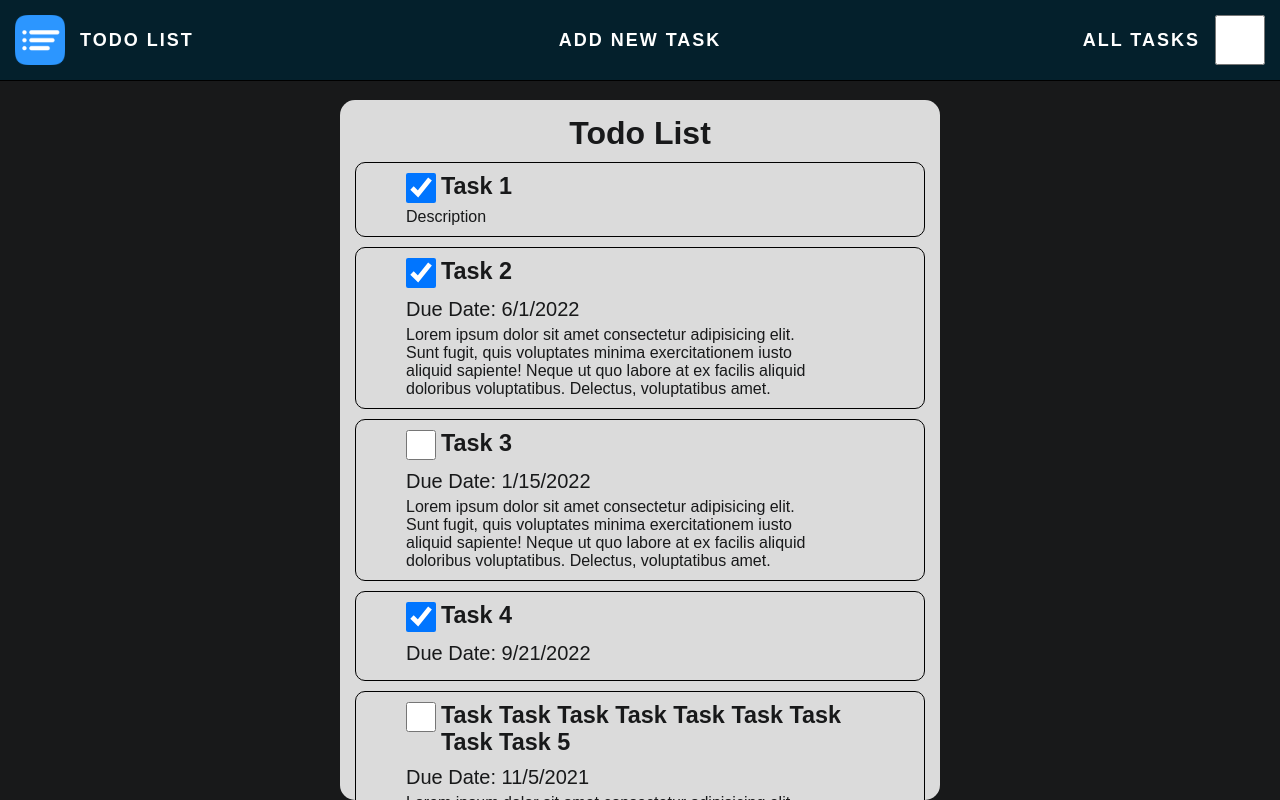
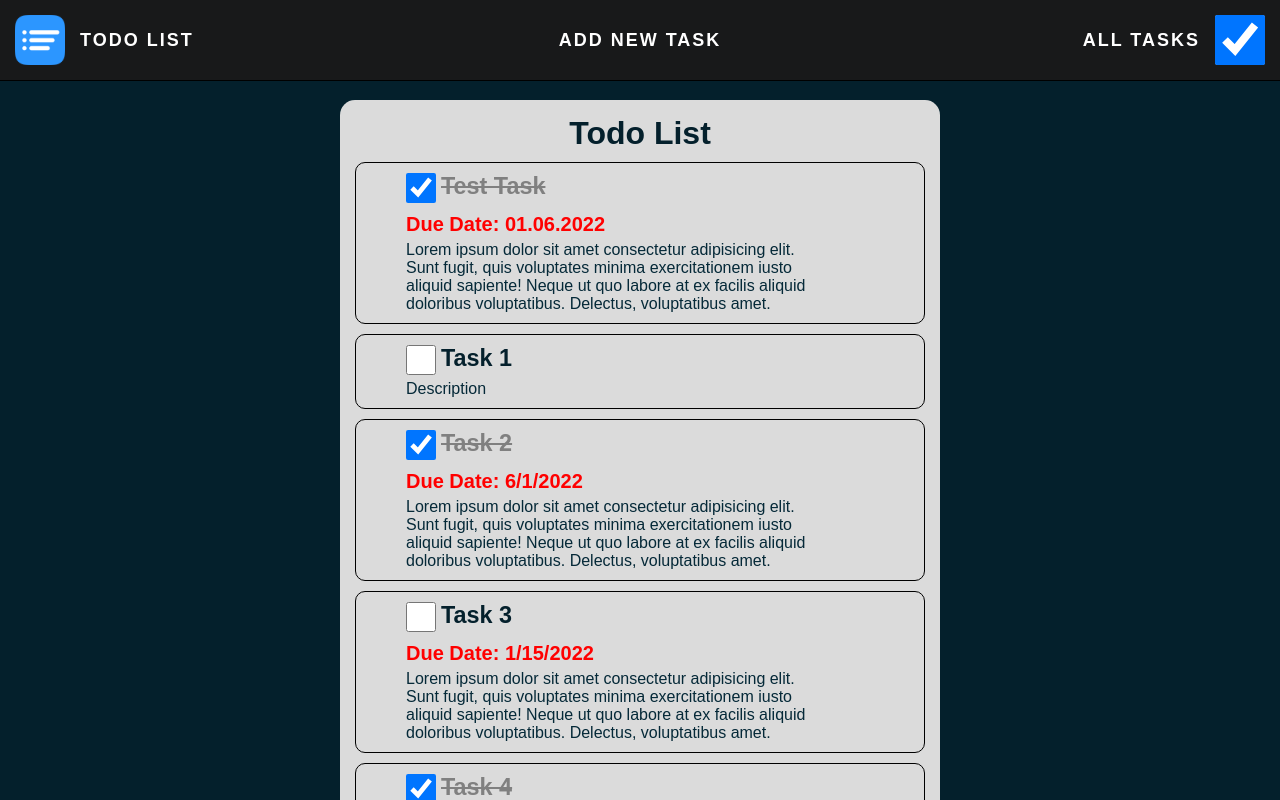
Before and after one commit to VladyslavYermolenko/Displaying-a-list-of-tasks, a plain HTML site: page index.html in a window 1280 px wide. Both pictures are taken after a click on the checkbox 421 px from the left and 188 px from the top of the page. Shown: the top 800 px of the page. Drawn offline with Linux system fonts and the light colour scheme.

Commit message:
Implemented styles for completed and overdue tasks. Improved styles. Code optimization.

```diff
--- a/assets/css/navigation.css
+++ b/assets/css/navigation.css
@@ -3,7 +3,7 @@ nav {
 	width: 100%;
 	top: 0;
 	left: 0;
-	background: #04202C;
+	background: #18191a;
 	border-bottom: 1px solid black;
 	z-index: 1;
 }
--- a/assets/css/style.css
+++ b/assets/css/style.css
@@ -17,12 +17,13 @@ h1 {
 }
 
 #container {
+	display: inline-block;
+	margin-bottom: 20px;
 	text-align: center;
 	width: 600px;
-	height: 700px;
+	height: 102.5%;
 	border-radius: 15px;
 	padding: 15px;
-	overflow-y: scroll;
 }
 
 #newItem {
@@ -76,6 +77,7 @@ h1 {
 }
 #tasks-list li .due-date {
 	display: block;
+	font-weight: 600;
 	margin: 5px 0 5px 0;
 }
 
@@ -83,6 +85,16 @@ h1 {
 	display: block;
 	max-width: 90%;
 	font-size: 18px;
+	font-size: 16px;
 	text-decoration: none;
-	font-size: 16px;
+	color: #052938;
 }
+
+#tasks-list li .isDone {
+	color: grey;
+	text-decoration: line-through;
+}
+
+#tasks-list li .overdueDate {
+	color: red;
+}
--- a/assets/css/themeMode.css
+++ b/assets/css/themeMode.css
@@ -1,17 +1,8 @@
-.background-light {
-    background: #f5f6f7;
-}
-
 .background-dark {
-    background: #18191a;
-}
-
-.container-light {
-    background: #18191a;
-    color: #f5f6f7;
+    background: #04202C;
 }
 
 .container-dark {
     background: #dbdbdb;
-    color: #18191a;
+    color: #04202C;
 }
--- a/assets/js/script.js
+++ b/assets/js/script.js
@@ -49,47 +49,62 @@ function checkedOrNot(isDone) {
   return "";
 }
 
+function checkboxIsChecked(element) {
+  document
+    .getElementById(`task-${element.id}`)
+    .classList.toggle("isDone", element.checked);
+}
+
+function addToHTML(tasks_list, id, name, description, done, dueDate) {
+  let temp = "";
+  temp += `<li><span><input type="checkbox" id="${+id}" onclick="checkboxIsChecked(this)"  class="checkbox_tasks-list" ${checkedOrNot(done)} /><h3 `;
+  if (done) temp += `class="isDone" `;
+  temp += `id="task-${id}">${name}</h3></span>`;
+  if (dueDate) {
+    temp += `<p class="due-date`;
+    if (new Date(dueDate).getTime() <= new Date().getTime()) temp += ` overdueDate`;
+    temp += `">Due Date: ${new Date(dueDate).toLocaleDateString()}</p>`;
+  }
+  if (description) {
+    temp += `<p class="description">${description}</p>`;
+  }
+  temp += `</li>`;
+  tasks_list.innerHTML += temp;
+}
+
 function addNewTask() {
   const tasks_list = document.getElementById("tasks-list");
-  const textBox_name = document.getElementById('pop-up_name');
-  const textBox_description = document.getElementById('pop-up_description');
-  const date_dueDate = document.getElementById('pop-up_due-date');
+  const id = primaryKey();
+  const textBox_name = document.getElementById("pop-up_name");
+  const textBox_description = document.getElementById("pop-up_description");
+  const date_dueDate = document.getElementById("pop-up_due-date");
 
-  if (date_dueDate.value) {
-    tasks_list.innerHTML += `<li>
-  <span>
-      <input type="checkbox" />
-      <h3>${textBox_name.value}</h3>
-  </span>
-  <p class="due-date">Due Date: ${new Date(date_dueDate.value).toLocaleDateString()}</p>
-  <p class="description">${textBox_description.value}</p>
-</li>
-`;
-  } else {
-    tasks_list.innerHTML += `<li>
-  <span>
-      <input type="checkbox" />
-      <h3>${textBox_name.value}</h3>
-  </span>
-  <p class="description">${textBox_description.value}</p>
-</li>
-`;
-  }
+  addToHTML(
+    tasks_list,
+    id,
+    textBox_name.value,
+    textBox_description.value,
+    false,
+    date_dueDate.value
+  );
+
   tasks.push({
-    id: primaryKey,
+    id: id,
     name: textBox_name.value,
     description: textBox_description.value,
     done: false,
-    due_date: date_dueDate.value
+    due_date: date_dueDate.value,
   });
 }
 
-const button_addNewTask = document.getElementById('pop-up_add-new-task');
-button_addNewTask.addEventListener('click', function clickNewTaskButton(event) {
+const button_addNewTask = document.getElementById("pop-up_add-new-task");
+button_addNewTask.addEventListener("click", function clickNewTaskButton(event) {
   event.preventDefault();
-  const textBox_name = document.getElementById('pop-up_name');
+  const textBox_name = document.getElementById("pop-up_name");
 
   if (textBox_name.value) {
+    const popUp = document.getElementById("pop-up");
+    popUp.style.display = "none";
     addNewTask();
   }
 });
@@ -98,28 +113,9 @@ function addDefaultTasks() {
   const tasks_list = document.getElementById("tasks-list");
   function addTaskInContainer(object) {
     const { id, name, description, done, due_date } = object;
-    if (due_date) {
-      tasks_list.innerHTML += `<li>
-    <span>
-        <input type="checkbox" ${checkedOrNot(done)} />
-        <h3>${name}</h3>
-    </span>
-    <p class="due-date">Due Date: ${new Date(due_date).toLocaleDateString()}</p>
-    <p class="description">${description}</p>
-  </li>
-  `;
-    } else {
-      tasks_list.innerHTML += `<li>
-    <span>
-        <input type="checkbox" ${checkedOrNot(done)} />
-        <h3>${name}</h3>
-    </span>
-    <p class="description">${description}</p>
-  </li>
-  `;
-    }
+
+    addToHTML(tasks_list, id, name, description, done, due_date);
   }
-
   tasks.forEach(addTaskInContainer);
 }
 
--- a/index.html
+++ b/index.html
@@ -6,26 +6,43 @@
     <meta name="viewport" content="width=device-width, initial-scale=1.0">
     <title>Todo List</title>
     <link rel="shortcut icon" href="assets/images/logo.png" type="image/x-icon">
+    <link rel="stylesheet" href="assets/css/themeMode.css">
+    <link rel="stylesheet" href="assets/css/navigation.css">
     <link rel="stylesheet" href="assets/css/style.css">
     <link rel="stylesheet" href="assets/css/popUp.css">
-    <link rel="stylesheet" href="assets/css/navigation.css">
-    <link rel="stylesheet" href="assets/css/themeMode.css">
 </head>
 
 <body class="background background-dark">
     <nav>
         <ul class="menu-main">
-            <li class="left"><img src="./assets/images/logo.png" style="display: block;margin: 15px -5px 15px 15px;width: 50px;"></img></li>
-            <li class="left"><p>TODO LIST</p></li>
+            <li class="left"><img src="./assets/images/logo.png"
+                    style="display: block;margin: 15px -5px 15px 15px;width: 50px;"></img></li>
+            <li class="left">
+                <p>TODO LIST</p>
+            </li>
             <li class="center"><a id="button-add-new-task" href="#">ADD NEW TASK</a></li>
-            <li class="right"><input type="checkbox" /></li>
-            <li class="right"><p>ALL TASKS</p></li>
+            <li class="right"><input type="checkbox" class="checkbox_all-tasks" checked /></li>
+            <li class="right">
+                <p>ALL TASKS</p>
+            </li>
         </ul>
     </nav>
     <main>
         <div id="container" class="container-dark">
             <h1>Todo List</h1>
-            <ul id="tasks-list"></ul>
+            <ul id="tasks-list">
+                <li>
+                    <span>
+                        <input type="checkbox" id="0" onclick="checkboxIsChecked(this)" class="checkbox_tasks-list" />
+                        <h3 id="task-0" class="isDone">Test Task</h3>
+                    </span>
+                    <p class="due-date overdueDate">Due Date: 01.06.2022</p>
+                    <p class="description">Lorem ipsum dolor sit amet consectetur adipisicing elit. Sunt fugit, quis
+                        voluptates minima exercitationem iusto aliquid sapiente! Neque ut quo labore at ex facilis
+                        aliquid doloribus voluptatibus. Delectus, voluptatibus amet.</p>
+
+                </li>
+            </ul>
         </div>
     </main>
 
@@ -35,8 +52,8 @@
                 <span class="close">&#10006</span>
                 <h2>Add new task:</h2>
                 <form action="">
-                    <input type="text", id="pop-up_name" placeholder="Task name..." />
-                    <input type="text", id="pop-up_description" placeholder="Description..." />
+                    <input type="text" id="pop-up_name" placeholder="Task name..." />
+                    <input type="text" id="pop-up_description" placeholder="Description..." />
                     <input type="date" id="pop-up_due-date" />
                     <button id="pop-up_add-new-task">ADD NEW TASK</button>
                 </form>
```
